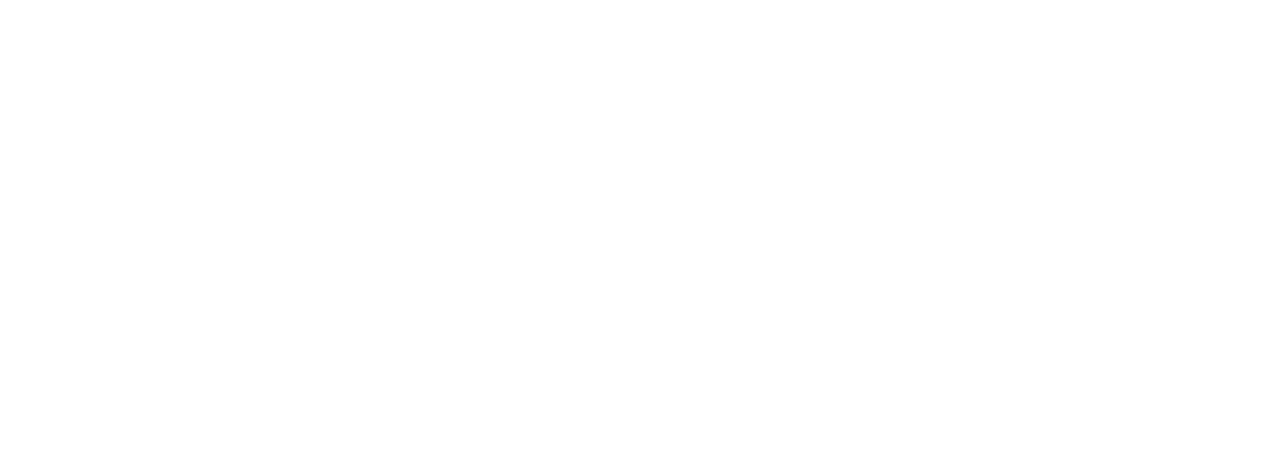
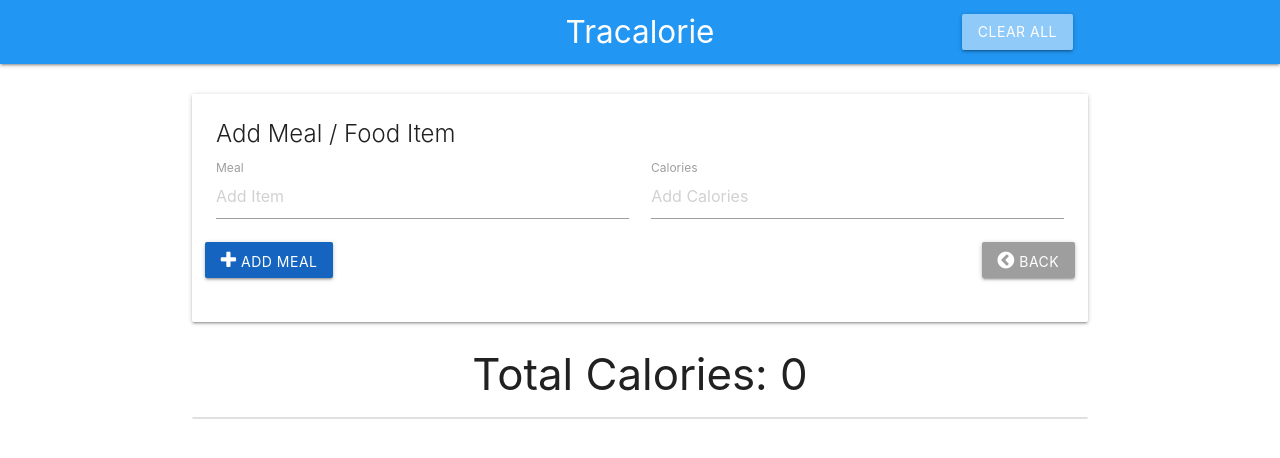
Before and after one commit to valenzsa/tracalorie, a website: page index.html in a window 1280 px wide. Drawn offline with nearby package versions, Linux system fonts and the light colour scheme.

Commit message:
Added external scripts and css files

```diff
--- a/index.html
+++ b/index.html
@@ -11,8 +11,72 @@
 </head>
 
 <body>
+  <!-- Navbar -->
+  <nav>
+    <div class="nav-wrapper blue">
+      <div class="container">
+        <a href="#" class="brand-logo center">Tracalorie</a>
+        <ul class="right">
+          <li><a href="#" class="clear-btn btn blue lighten-3">Clear All</a></li>
+        </ul>
+      </div>
+    </div>
+  </nav>
 
-  <script src="https://cdnjs.cloudflare.com/ajax/libs/materialize/1.0.0/js/materialize.min.js"></script>
+  <br />
+
+  <div class="container">
+    <!-- Form Card -->
+    <div class="card">
+      <div class="card-content">
+        <span class="card-title">Add Meal / Food Item</span>
+        <form class="col">
+          <div class="row">
+            <div class="input-field col s6">
+              <input type="text" placeholder="Add Item" id="item-name">
+              <label for="item-name">Meal</label>
+            </div>
+            <div class="input-field col s6">
+              <input type="text" placeholder="Add Calories" id="item-calories">
+              <label for="item-calories">Calories</label>
+            </div>
+            <button class="add-btn btn blue darken-3"><i class="fa fa-plus"></i> Add Meal</button>
+            <!-- <button class="update-btn btn orange"><i class="fa fa-pencil-square-o"></i> Update Meal</button>
+            <button class="delete-btn btn red"><i class="fa fa-remove"></i> Delete Meal</button> -->
+            <button class="back-btn btn grey pull-right"><i class="fa fa-chevron-circle-left"></i> Back</button>
+          </div>
+        </form>
+      </div>
+    </div>
+
+    <!-- Calorie Count -->
+    <h3 class="center-align">Total Calories: <span class="total-calories">0</span></h3>
+
+    <!-- Item List -->
+    <ul id="item-list" class="collection">
+      <!-- <li class="collection-item" id="item-0">
+        <strong>Steak Dinner: </strong> <em>1200 Calories</em>
+        <a href="#" class="secondary-content">
+          <i class="fa fa-pencil"></i>
+        </a>
+      </li>
+      <li class="collection-item" id="item-0">
+        <strong>Cookie: </strong> <em>400 Calories</em>
+        <a href="#" class="secondary-content">
+          <i class="fa fa-pencil"></i>
+        </a>
+      </li>
+      <li class="collection-item" id="item-0">
+        <strong>Eggs: </strong> <em>300 Calories</em>
+        <a href="#" class="secondary-content">
+          <i class="fa fa-pencil"></i>
+        </a>
+      </li> -->
+    </ul>
+  </div>
+
+  <script src="https://code.jquery.com/jquery-3.3.1.min.js" integrity="sha256-FgpCb/KJQlLNfOu91ta32o/NMZxltwRo8QtmkMRdAu8="
+    crossorigin="anonymous"></script>
   <script src="https://cdnjs.cloudflare.com/ajax/libs/materialize/1.0.0/js/materialize.min.js"></script>
 </body>
 
```
